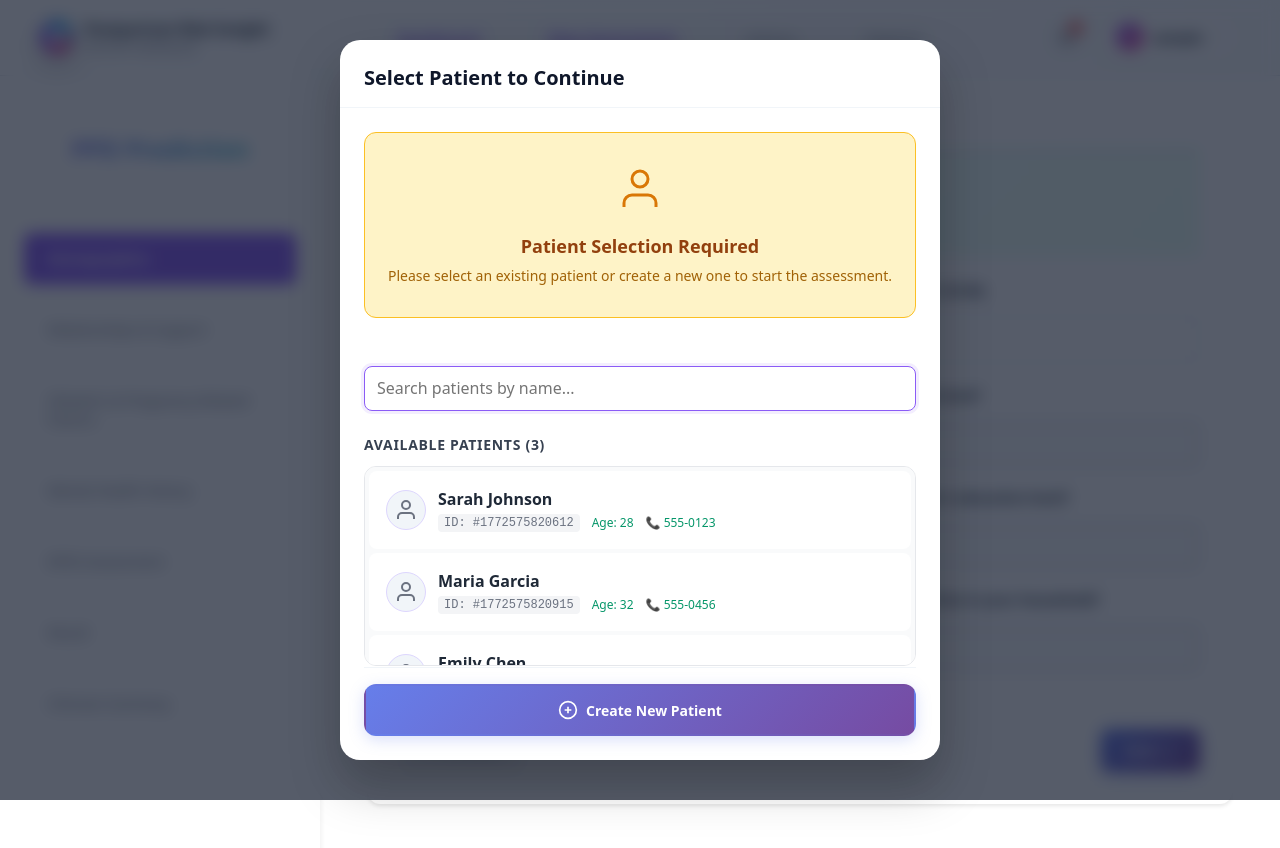
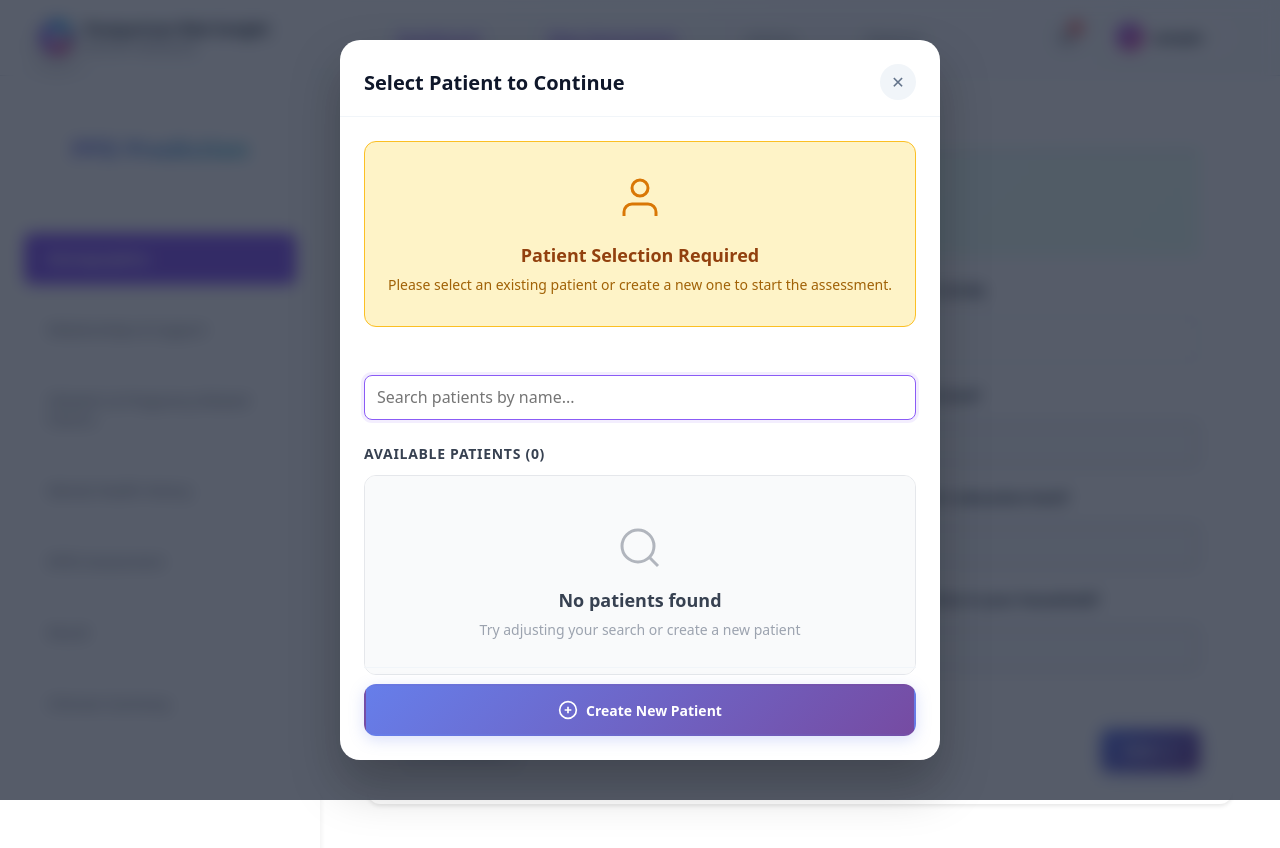
Before and after one commit to Rindhiyaa/Pregnancy_Mental_Health, a React (Vite) app in the folder Pregnancy_Mental_Health/frontend/: page /dashboard/new-assessment in a window 1280 px wide. Shown: the top 848 px of the page. Built offline with nearby package versions, Linux system fonts and the light colour scheme; sample sign-in values are in the browser's storage.

Commit message:
manual name deleted

```diff
--- a/Pregnancy_Mental_Health/frontend/src/pages/NewAssessment.jsx
+++ b/Pregnancy_Mental_Health/frontend/src/pages/NewAssessment.jsx
@@ -230,30 +230,7 @@ export default function NewAssessment() {
     const storedPatients = localStorage.getItem('ppd_patients');
     if (!storedPatients || JSON.parse(storedPatients).length === 0) {
       const initialPatients = [
-        {
-          id: generatePatientId(),
-          name: "Sarah Johnson",
-          age: 28,
-          phone: "555-0123",
-          clinician_email: user?.email || null,
-          created_at: new Date(Date.now() - 7 * 24 * 60 * 60 * 1000).toISOString() // 7 days ago
-        },
-        {
-          id: generatePatientId(),
-          name: "Maria Garcia",
-          age: 32,
-          phone: "555-0456",
-          clinician_email: user?.email || null,
-          created_at: new Date(Date.now() - 3 * 24 * 60 * 60 * 1000).toISOString() // 3 days ago
-        },
-        {
-          id: generatePatientId(),
-          name: "Emily Chen",
-          age: 25,
-          phone: null,
-          clinician_email: user?.email || null,
-          created_at: new Date().toISOString()
-        }
+
       ];
 
       savePatients(initialPatients);
@@ -1451,9 +1428,19 @@ export default function NewAssessment() {
           <div className="patient-modal" onClick={(e) => e.stopPropagation()}>
             <div className="patient-modal-header">
               <h2>Select Patient to Continue</h2>
-              {selectedPatient && (
-                <button className="patient-modal-close" onClick={() => setShowPatientModal(false)}>✕</button>
-              )}
+              <button
+                className="patient-modal-close"
+                onClick={() => {
+                  if (selectedPatient) {
+                    setShowPatientModal(false);
+                  } else {
+                    // If no patient selected, navigate back to dashboard
+                    navigate('/dashboard');
+                  }
+                }}
+              >
+                ✕
+              </button>
             </div>
 
             <div className="patient-modal-body">
--- a/Pregnancy_Mental_Health/frontend/src/pages/PatientsPage.jsx
+++ b/Pregnancy_Mental_Health/frontend/src/pages/PatientsPage.jsx
@@ -140,30 +140,7 @@ export default function PatientsPage() {
     const storedPatients = localStorage.getItem('ppd_patients');
     if (!storedPatients || JSON.parse(storedPatients).length === 0) {
       const initialPatients = [
-        {
-          id: generatePatientId(),
-          name: "Sarah Johnson",
-          age: 28,
-          phone: "555-0123",
-          clinician_email: user?.email || null,
-          created_at: new Date(Date.now() - 7 * 24 * 60 * 60 * 1000).toISOString() // 7 days ago
-        },
-        {
-          id: generatePatientId(),
-          name: "Maria Garcia",
-          age: 32,
-          phone: "555-0456",
-          clinician_email: user?.email || null,
-          created_at: new Date(Date.now() - 3 * 24 * 60 * 60 * 1000).toISOString() // 3 days ago
-        },
-        {
-          id: generatePatientId(),
-          name: "Emily Chen",
-          age: 25,
-          phone: null,
-          clinician_email: user?.email || null,
-          created_at: new Date().toISOString()
-        }
+
       ];
 
       savePatients(initialPatients);
```
